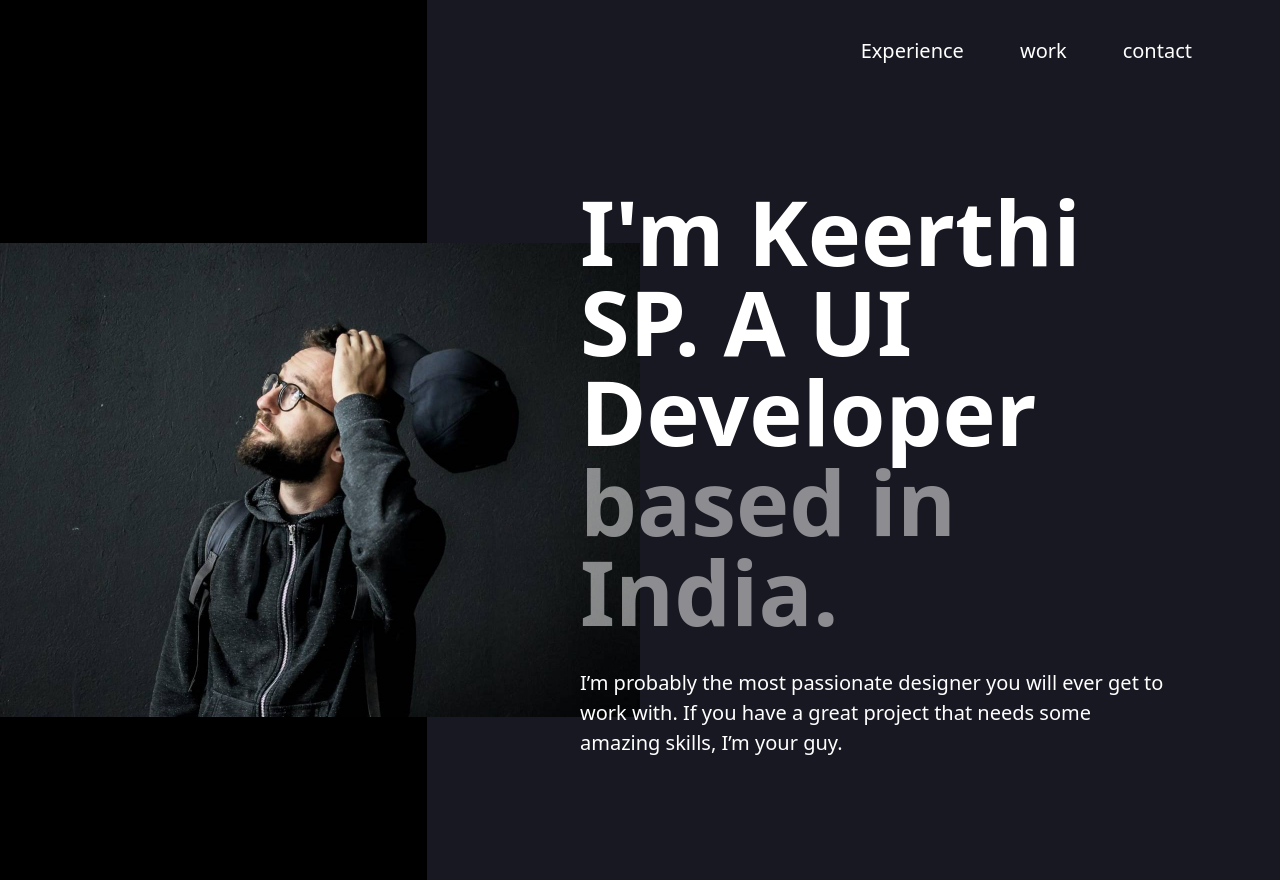
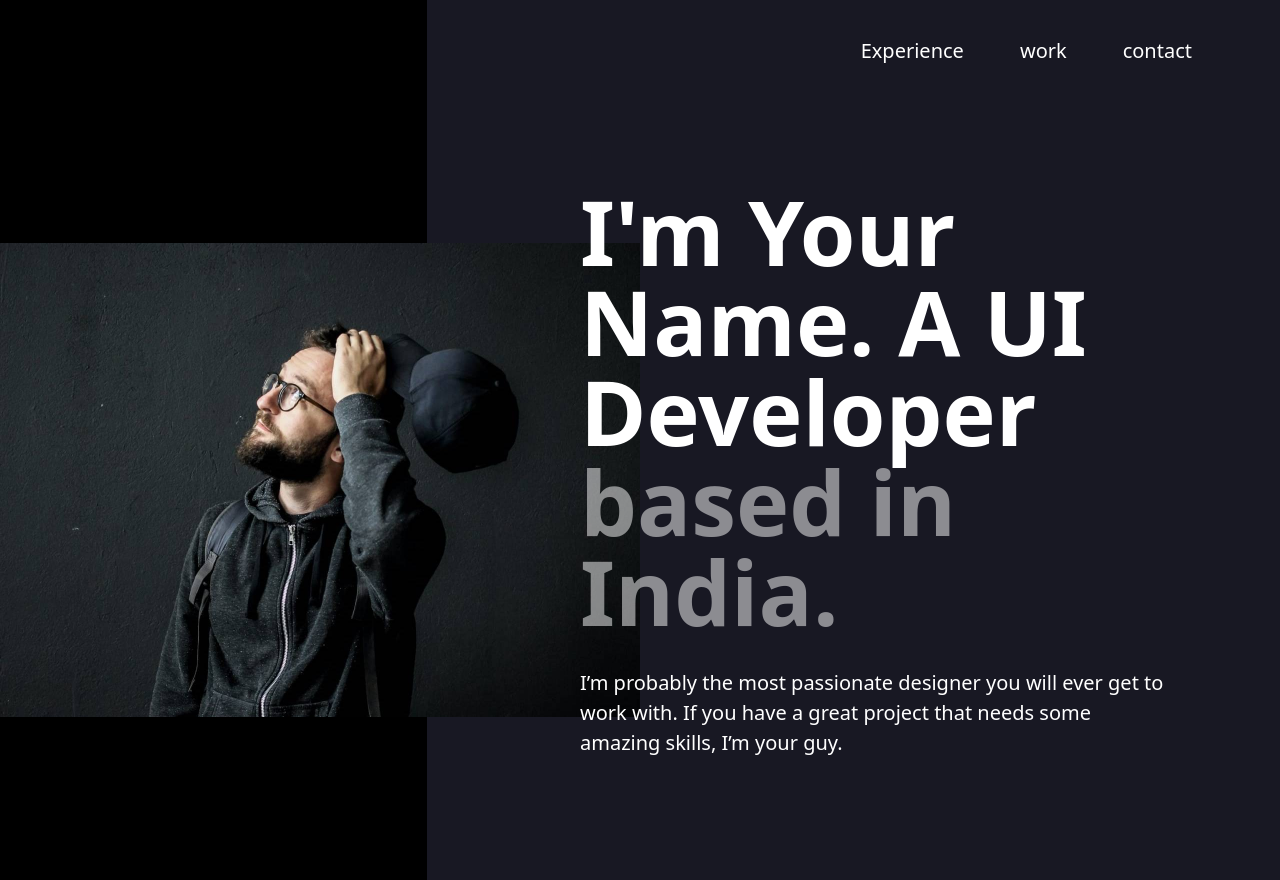
Before and after one commit to keerthi259/Portfolio, a plain HTML site: page index.html in a window 1280 px wide. Shown: the top 880 px of the page. Drawn offline with nearby package versions, Linux system fonts and the light colour scheme.

Commit message:
Changes Name
Changed  Keerthi S P to Your Name

```diff
--- a/index.html
+++ b/index.html
@@ -46,7 +46,7 @@
           <img class="x" src="HeroImage.jpg" alt="heroimage" >
         </div>
         <div class="z col-lg-6 col-12 my-auto Head-text-left">
-          <h1 class="text-white heading"><strong>I'm Keerthi SP. A UI Developer<span> based in India.</span></strong></h1>
+          <h1 class="text-white heading"><strong>I'm Your Name. A UI Developer<span> based in India.</span></strong></h1>
           <p class="ph text-white pe-5 pt-4" >I’m probably the most passionate designer you will ever get to work with. If you have a great project that needs some amazing skills, I’m your guy.</p>
         </div>
       </div>
```
